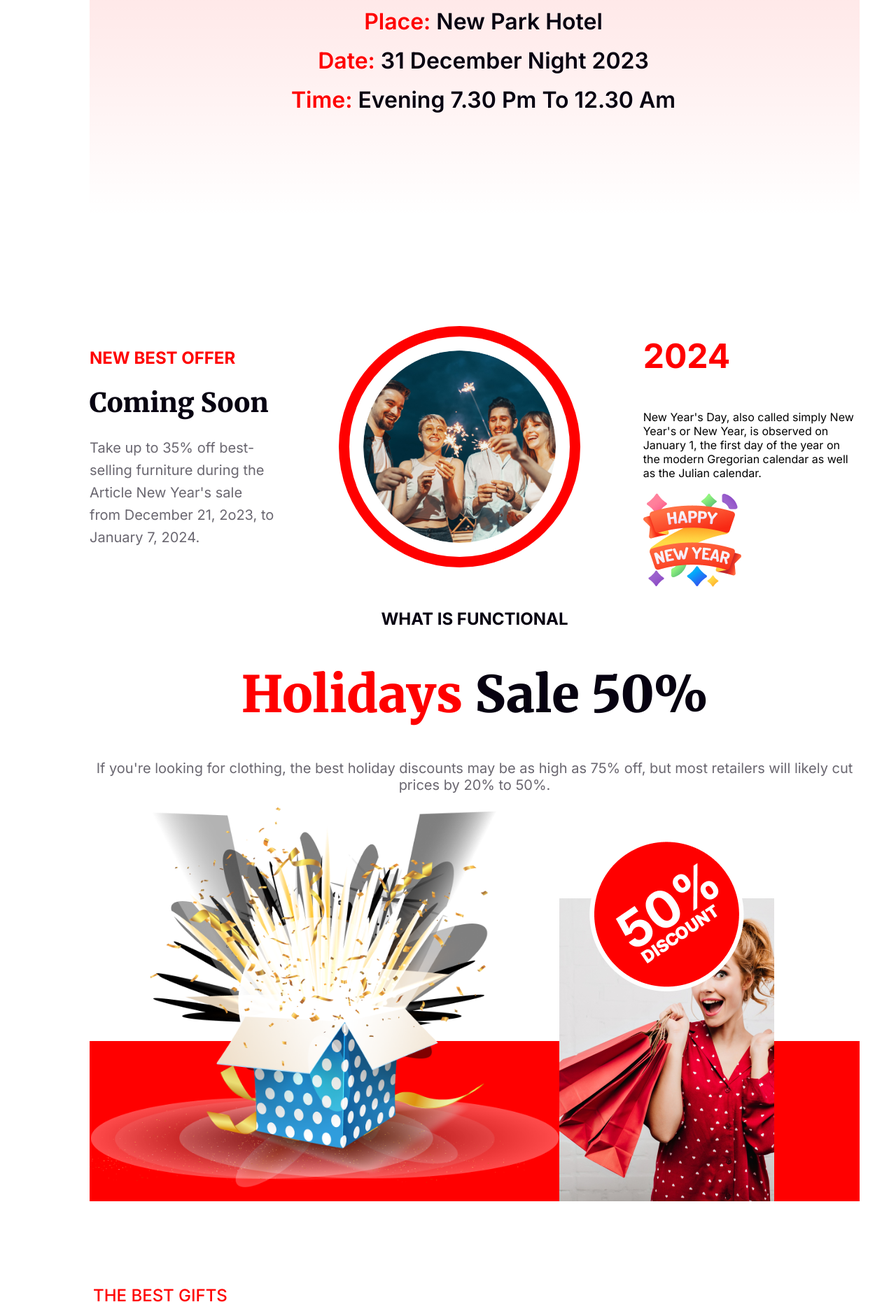
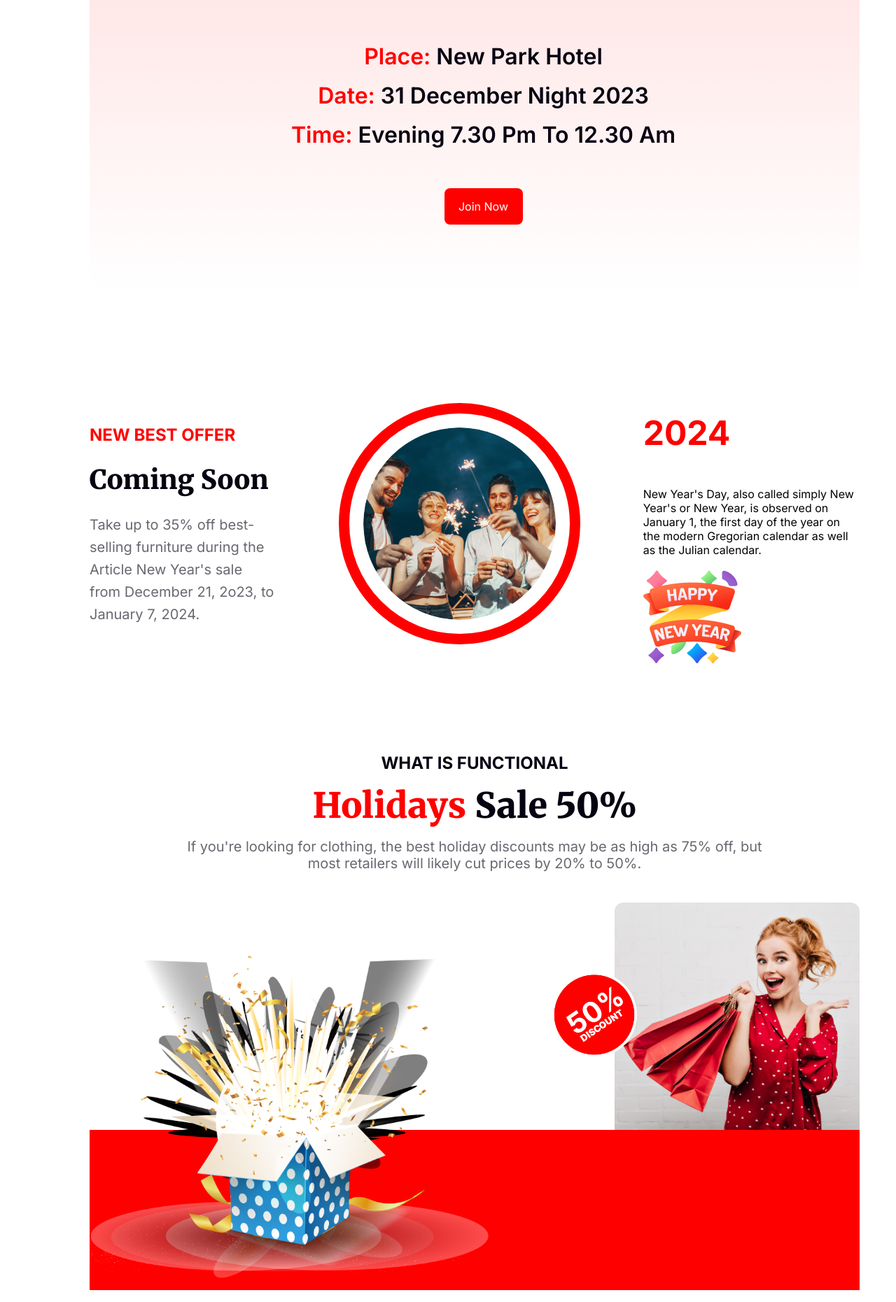
Before and after one commit to pritomcse29/b9-a1, a plain HTML site: page index.html in a window 1280 px wide. Shown: the part 2344-4205 px from the top of the page at 70% size. Drawn offline with Linux system fonts and the light colour scheme.

Commit message:
discount image added

```diff
--- a/index.html
+++ b/index.html
@@ -37,6 +37,7 @@
         <h3 class="categories">ALL CATEGORIES</h3>
         <img class="new-year-image" src="images/New Year Photo.png" alt="" />
       </div>
+
       <!--Welcome section -->
       <div class="welcome-section">
         <div class="midnight-party">
@@ -53,55 +54,75 @@
         </div>
         <img class="welcome-section-image" src="images/Group 70.png" alt="" />
       </div>
+
       <!--Place,Date And Time-->
       <div class="place-time-date-section">
         <p><span class="place">Place: </span> New Park Hotel</p>
         <p><span class="date"> Date: </span>31 December Night 2023</p>
-        <p><span class="time"> Time: </span>Evening 7.30 pm to 12.30 am</p>
+        <p class="evening-time">
+          <span class="time"> Time: </span>Evening 7.30 pm to 12.30 am
+        </p>
+        <a class="btn-primary">Join Now</a>
       </div>
+
       <!-- NEW BEST OFFER Section -->
       <div class="new-best-offer-section">
         <div class="comming-soon-setion">
           <h3 class="new-best-offer">NEW BEST OFFER</h3>
-          <h1 class="comming-soon ">Coming Soon</h1>
+          <h1 class="comming-soon">Coming Soon</h1>
 
           <p class="comming-soon-sec-description">
-            Take up to 35% off best-selling furniture during the Article New Year's sale from December 21, 2o23, to January 7, 2024.
+            Take up to 35% off best-selling furniture during the Article New
+            Year's sale from December 21, 2o23, to January 7, 2024.
           </p>
         </div>
-        <img src="images/Ellipse 1.png" class="image-round-shape" alt="" />
+        <img src="images/Ellipse 1.png" class="image-round-shape img-hover-zoom" alt="" />
         <div class="two-thousand-twenty-four">
           <h3 class="two-thousand-twenty-four-title">2024</h3>
 
           <p class="two-thousand-twenty-four-description">
-            New Year's Day, also called simply New Year's or New Year, is observed on January 1, the first day of the year on the modern Gregorian calendar as well as the Julian calendar.
+            New Year's Day, also called simply New Year's or New Year, is
+            observed on January 1, the first day of the year on the modern
+            Gregorian calendar as well as the Julian calendar.
           </p>
           <img src="images/Group 96.png" alt="" />
         </div>
       </div>
+
       <!--Holiday section-->
       <div class="holiday-section">
-        <h3 class="holiday-section-title">WHAT IS FUNCTIONAL</h3>
-        <h1 class="sale-fifty-percent"><span class="Holidays">Holidays</span> Sale 50%</h1>
-        <p class="holiday-offer-description">
-          If you're looking for clothing, the best holiday discounts may be as high as 75% off, but most retailers will likely cut prices by 20% to 50%.
-        </p>
-      </div>
-      <div class="fifty-percent-section">
-        <div>
-          <img src="images/Group 75.png" style="width: 671px" alt="" />
+        <div class="holiday-first-part">
+          <h3 class="holiday-section-title">WHAT IS FUNCTIONAL</h3>
+          <h1 class="sale-fifty-percent">
+            <span class="Holidays">Holidays</span> Sale 50%
+          </h1>
+          <p class="holiday-offer-description">
+            If you're looking for clothing, the best holiday discounts may be as
+            high as 75% off, but most retailers will likely cut prices by 20% to
+            50%.
+          </p>
         </div>
 
-        <div class="image-discount">
-          <img src="images/Group 44.png" alt="" />
+        <div class="fifty-percent-section">
+          <div class="first-image">
+            <img src="images/Group 75.png" style="width: 570px" alt="" />
+          </div>
+          <div class="third-image">
+            <img src="images/Group 44.png"style="width: 170px" alt="" />
+          </div>
+
+          <div class="second-image">
+            <img src="images/Rectangle 1.png" style="width: 350px"class="girl-image " alt="" />
+          </div>
         </div>
       </div>
-
-      <div class="the-best-gift-section ">
+      <!-- THE BEST GIFTS  Sections-->
+      <div class="the-best-gift-section">
         <h3 class="best-gifts-title">THE BEST GIFTS</h3>
         <h1 class="awesome-portfolio">Our Awesome Portfolio</h1>
         <p class="best-gifts-description">
-          Celebrate and reward top customers with gifts from Snappy! Reward your customers and let them choose unique gifts from their favorite brands.
+          Celebrate and reward top customers with gifts from Snappy! Reward your
+          customers and let them choose unique gifts from their favorite brands.
         </p>
         <div class="image-flex image-flex-section">
           <div>
@@ -151,14 +172,12 @@
         </div>
       </div>
 
-      <!--#FFF2F2 subscribe newsletter section-->
+      <!--subscribe newsletter section-->
       <div class="subscribe-newsletter-section">
         <img src="images/Group 61.png" alt="" />
-        <h1>Subscribe Newsletter</h1>
-        <p>
-          Dolor sit amet consectetur. Consequat eget consectetur maecenas sed
-          molestie malesuada. Ipsum sed sodales risus ut pellentesque vel
-          euismod.
+        <h1 class="subscribe-newsletter">Subscribe Newsletter</h1>
+        <p class="subscribe-newsletter-description">
+          Subscribe to get the latest information right to your inbox.
         </p>
         <input
           type="text"
@@ -168,14 +187,15 @@
           class="user-com"
         />
         <input
-          type="text"
+          type="submit"
           name=""
-          id=""
+          id="subscribe"
           placeholder="Subscribe"
           class="subscribe-input"
         />
       </div>
     </main>
+    <!--footer-->
     <footer>
       <div class="address-number">
         <div class="address">
--- a/style/style.css
+++ b/style/style.css
@@ -34,6 +34,12 @@ body {
   font-weight: 900;
   line-height: 95px;
 }
+/*main section style**/
+main {
+  width: 1100px;
+  margin: 50px 120px 75px 120px;
+}
+/*Discount Section Style**/
 .discount-section {
   text-align: center;
 }
@@ -69,6 +75,7 @@ body {
   margin-bottom: 120px;
 }
 
+/*Welcome section */
 .welcome-section {
   background-image: linear-gradient(180deg, #070211 0%, rgba(7, 2, 17, 0) 100%),
     url("../images/Vectorrr.png");
@@ -110,17 +117,14 @@ body {
   margin-top: 48px;
 }
 
-main {
-  width: 1100px;
-  margin: 50px 120px 120px 120px;
-}
+/*Place,Date And Time section style */
 .place-time-date-section {
   background-image: linear-gradient(
     180deg,
     rgba(255, 0, 0, 0.1) 0%,
     rgba(255, 0, 0, 0) 100%
   );
-  padding: 50px 250px 140px 275px;
+  padding: 100px 250px 100px 275px;
   margin-top: 120px;
   margin-bottom: 120px;
 }
@@ -147,6 +151,22 @@ main {
   line-height: 56px; /* 175% */
   text-transform: capitalize;
 }
+.btn-primary {
+  width: 80px;
+  display: flex;
+  padding: 16px 16px 16px 16px;
+  justify-content: center;
+  align-items: center;
+  gap: 10px;
+  border-radius: 8px;
+  background: #f00;
+  border: 0px;
+  color: #fff;
+  margin: 0px auto;
+}
+.evening-time {
+  margin-bottom: 48px !important;
+}
 /**new-best-offer-section style*/
 
 .new-best-offer-section {
@@ -160,53 +180,89 @@ main {
   font-size: 24px;
 }
 /*Holiday Section**/
+.holiday-section {
+
+  background-image: url("../images/Rectangle 2.png");
+  background-position: center bottom;
+  background-repeat: no-repeat;
+}
+.holiday-first-part{
+  margin: 120px;
+}
 .holiday-section-title {
   color: #070211;
   font-family: Inter;
   font-size: 24px;
   text-align: center;
-
+  margin: 0px;
 }
 
-.sale-fifty-percent{
+.sale-fifty-percent {
   color: #070211;
   font-family: Merriweather;
-  font-size: 72px;
+  font-size: 50px;
   font-style: normal;
   font-weight: 900;
   line-height: normal;
   text-align: center;
+  margin: 15px 0px 15px 0px;
 }
 
-.Holidays{
-  color: #F00;
+.Holidays {
+  color: #f00;
   font-family: Merriweather;
-  font-size: 72px;
+  font-size: 50px;
   font-style: normal;
   font-weight: 900;
   line-height: normal;
+  margin: 0px;
 }
-.holiday-offer-description{
-  color: rgba(7, 2, 17, 0.60);
+.holiday-offer-description {
+  color: rgba(7, 2, 17, 0.6);
   text-align: center;
   font-family: Inter;
   font-size: 20px;
+  margin-top: 0px;
+  margin-bottom: 68px;
+}
+.fifty-percent-section {
+  display: flex;
+  justify-content: space-between;
+  align-items: flex-start;
+}
+.third-image{
+  margin-right: -121px;
+  z-index: 15;
+}
+.second-image {
+
+    margin-left: 0px;
 
 }
+/* .img-hover-zoom::hover {
+  height: 300px;
+  overflow: hidden;  */
+
+
+.girl-image {
+  margin-top: -76px;
+  height: 325px;
+}
+
 /**best gifts section style**/
-.the-best-gift-section{
+.the-best-gift-section {
   margin-top: 120px;
-  margin-bottom: 120px;
+  margin-bottom: 75px;
 }
-.best-gifts-title{
-  color: #F00;
+.best-gifts-title {
+  color: #f00;
   font-family: Inter;
   font-size: 24px;
   font-style: normal;
   font-weight: 500;
   line-height: normal;
 }
-.awesome-portfolio{
+.awesome-portfolio {
   color: #070211;
   font-family: Merriweather;
   font-size: 48px;
@@ -215,21 +271,20 @@ main {
   line-height: normal;
   text-transform: capitalize;
 }
-.best-gifts-description{
-  color: rgba(7, 2, 17, 0.60);
+.best-gifts-description {
+  color: rgba(7, 2, 17, 0.6);
   font-family: Inter;
   font-size: 20px;
-
-
 }
-.best-gifts-title,.awesome-portfolio,.best-gifts-description{
+.best-gifts-title,
+.awesome-portfolio,
+.best-gifts-description {
   margin: 5px;
 }
-.image-flex-section{
+.image-flex-section {
   margin-top: 48px;
   margin-bottom: 24px;
 }
-
 
 .comming-soon {
   color: #070211;
@@ -248,12 +303,33 @@ main {
   font-weight: 400;
   line-height: 32px;
 }
-.fifty-percent-section {
-  background-image: url("../images/Rectangle 2.png");
-  background-position: center bottom;
-  background-repeat: no-repeat;
-  display: flex;
+
+.subscribe-newsletter-section {
+  border-radius: 16px;
+  background: rgba(255, 0, 0, 0.05);
+  padding: 80px 212px 80px 212px;
 }
+
+.subscribe-newsletter {
+  color: #070211;
+  text-align: center;
+  font-family: Merriweather;
+  font-size: 48px;
+  text-transform: capitalize;
+}
+.subscribe-newsletter-description {
+  color: rgba(7, 2, 17, 0.6);
+  text-align: center;
+  font-family: Inter;
+  font-size: 20px;
+  font-style: normal;
+  font-weight: 400;
+  line-height: 32px;
+}
+
+/* .fifty-percent-discount-image{
+
+} */
 
 .image-flex {
   display: flex;
@@ -270,7 +346,7 @@ main {
   border-radius: 0px 50px 50px 0px;
   background: #f00;
   border: 0px;
-  padding: 19px 0px 19px 0px;
+  padding: 19px 35px 19px 35px;
   margin: 0px;
   text-align: center;
   color: #fff;
@@ -279,13 +355,19 @@ main {
 .user-com {
   width: 330px;
   padding: 17px 0px 17px 0px;
-  margin-right: -4px;
+  margin-right: -14px;
   text-align: center;
+  border-radius: 13px;
+}
+
+input#subscribe::placeholder {
+  color: #fff;
+  opacity: 1;
 }
 
 .address-number {
   display: flex;
-  justify-content: space-evenly;
+  justify-content: space-between;
 }
 
 .social-media-icon ul {
@@ -294,11 +376,6 @@ main {
   justify-content: center;
 }
 
-.image-discount {
-  background-image: url("../images/Rectangle\ 1.png");
-  background-position: center bottom;
-  background-repeat: no-repeat;
-}
 .image-round-shape {
   border-radius: 463px;
   padding: 20px;
@@ -315,6 +392,7 @@ main {
 /**footer*/
 footer {
   background: #070211;
+  padding: 120px 140px 120px 140px;
 }
 
 footer p {
@@ -326,20 +404,7 @@ footer p {
   color: #fff;
   margin-right: 24px;
 }
-/* .social-media-icon i{
-  width: 64px;
-  height: 64px;
-  flex-shrink: 0;
 
-} */
-
-/* .fa-facebook,.fa-twitter,.fa-linkedin,.fa-square-instagram{
-  width: 64px;
-  height: 64px;
-  flex-shrink: 0;
-} */
 hr {
-  background-color: rgba(255, 255, 255, 0.15);
-  width: 800px;
-  height: 1px;
+  background-color: gray;
 }
```
